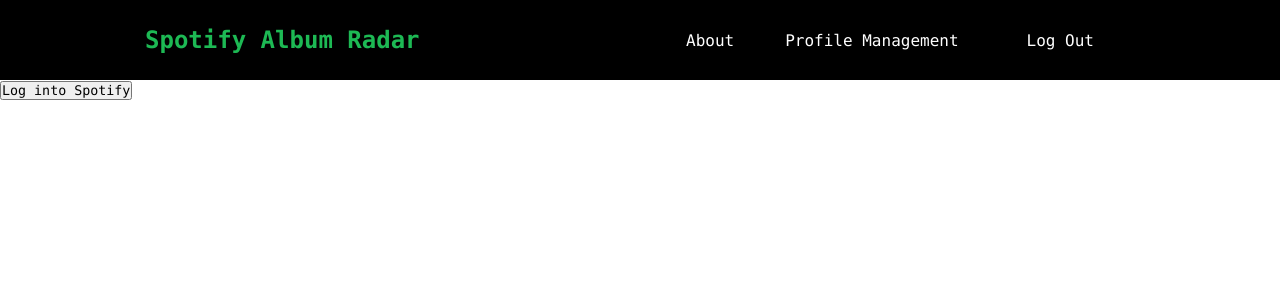
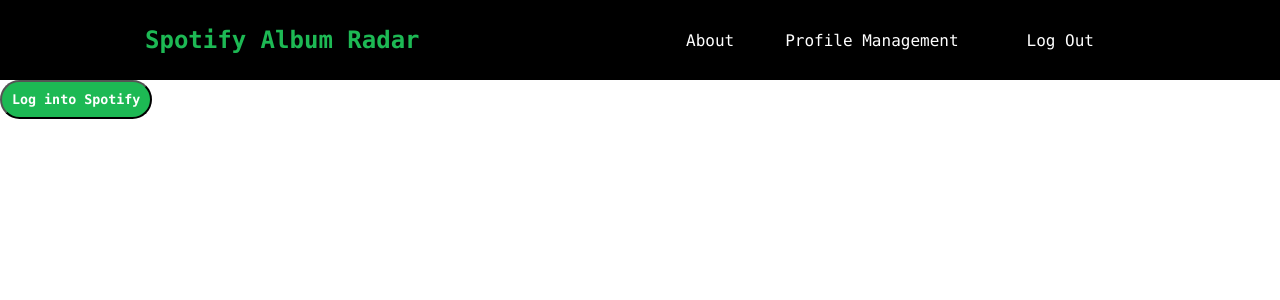
Before and after one commit to nksiu/Spotify-Album-Radar, a React (Create React App) app in the folder frontend/: page / in a window 1280 px wide. Shown: the top 300 px of the page. Built offline with nearby package versions, Linux system fonts and the light colour scheme.

Commit message:
added login functionality and some redirects

```diff
--- a/frontend/src/App.js
+++ b/frontend/src/App.js
@@ -17,14 +17,14 @@
   return (
     <div className="App">
       <Router>
-        <NavBar />
+        <NavBar token={token} />
         <Switch>
           <Route exact path="/">
             <Home token={window.localStorage.getItem('access_token')} />
           </Route>
           <Route exact path="/about" component={About}></Route>
           <Route exact path='/profile'>
-            <UserManagement />
+            <UserManagement token={token}></UserManagement>
           </Route>
           <Route exact path='/LogOut'>
           </Route>
@@ -33,7 +33,7 @@
           </Route>
         </Switch>
       </Router>
-    </div>
+    </div >
   );
 }
 
--- a/frontend/src/components/navbar/NavBar.js
+++ b/frontend/src/components/navbar/NavBar.js
@@ -94,9 +94,10 @@
   }
 `;
 
-export default function NavBar() {
-  const logOut = () => {
+export default function NavBar(props) {
+  const logOut = async () => {
     window.localStorage.setItem('access_token', '');
+    window.location.reload(true);
   }
 
   return (
@@ -110,7 +111,7 @@
           About
         </NavLink>
         <NavBtnLink to="/profile">Profile Management</NavBtnLink>
-        <LogOutButton to="/LogOut">Log Out</LogOutButton>
+        <LogOutButton active={props.token} to="/" onClick={() => logOut()}>Log Out</LogOutButton>
       </NavMenu>
     </Nav>
   );
--- a/frontend/src/page/Home.js
+++ b/frontend/src/page/Home.js
@@ -1,5 +1,16 @@
 import React from "react";
+import styled from 'styled-components'
 import NewReleases from "./new-releases";
+
+const Login = styled.button`
+  padding: 10px;
+  border-radius: 99px;
+  background-color: #1db954;
+  font-weight: 800;
+  color: white;
+  text-decoration: none;
+  text-align: center;
+`
 
 const Home = ({ token }) => {
   return (
@@ -14,9 +25,9 @@
         token ?
           <NewReleases token={token} />
           :
-          <button onClick={() => window.location = 'http://localhost:5000/login'}>
+          <Login onClick={() => window.location = 'http://localhost:5000/login'}>
             Log into Spotify
-          </button>
+          </Login>
       }
     </div>
   );
--- a/frontend/src/page/new-releases.js
+++ b/frontend/src/page/new-releases.js
@@ -39,7 +39,7 @@
   const updateReleases = () => {
     axios.get('http://localhost:5000/api/albums',
       {
-      params: {artists: myData},
+        params: { artists: myData },
         headers: {
           'Authorization': `Bearer ${token}`,
           'Accept': 'application/json',
@@ -58,13 +58,13 @@
       <RefreshBtnWrapper>
 
         <RefreshBtn onClick={updateReleases}>
-          <RefreshIcon/>
+          <RefreshIcon />
         </RefreshBtn>
 
       </RefreshBtnWrapper>
       {
         newReleases.map(artist => (
-          <SongList artist={artist}/>
+          <SongList artist={artist} />
         ))
       }
     </Wrapper>
--- a/frontend/src/page/user-management.js
+++ b/frontend/src/page/user-management.js
@@ -1,4 +1,5 @@
 import styled from 'styled-components';
+import { Redirect } from 'react-router-dom';
 
 // Components
 import { ResponsiveTitle } from '../components/title';
@@ -28,17 +29,21 @@
         artistName: 'Emotional Oranges',
         id: '12trz2INGglrKMzLmg0y2C'
     },
-  ]
+]
 
-const UserManagement = () => {
-    const[artistList, updateArtistList] = useState(mockData);
+const UserManagement = (props) => {
+    const [artistList, updateArtistList] = useState(mockData);
+
+    if (!props.token) {
+        return <Redirect to="/" ></Redirect>;
+    }
 
     //TODO: Add in error dialogue for duplicate entry
     const addArtist = (artist) => {
-        const newObj = {artistName: artist.label, id: artist.value};
+        const newObj = { artistName: artist.label, id: artist.value };
         if (artistList.filter(savedArtist => {
             return savedArtist.artistName === artist.label
-        }).length !== 0){
+        }).length !== 0) {
             alert("Artist is a duplicate!")
         } else {
             updateArtistList([...artistList, newObj]);
@@ -54,7 +59,7 @@
     return (
         <Wrapper>
             <ResponsiveTitle>Profile Management</ResponsiveTitle>
-            <ArtistManager addArtist={addArtist}/>
+            <ArtistManager addArtist={addArtist} />
             <ArtistList artists={artistList} deleteArtist={deleteArtist}></ArtistList>
         </Wrapper>
     );
```
Also changed, not shown: frontend/src/page/LoggedInRoute.js (deleted, +0 -22 lines). Lines whose indentation alone changed are shown as unchanged.
